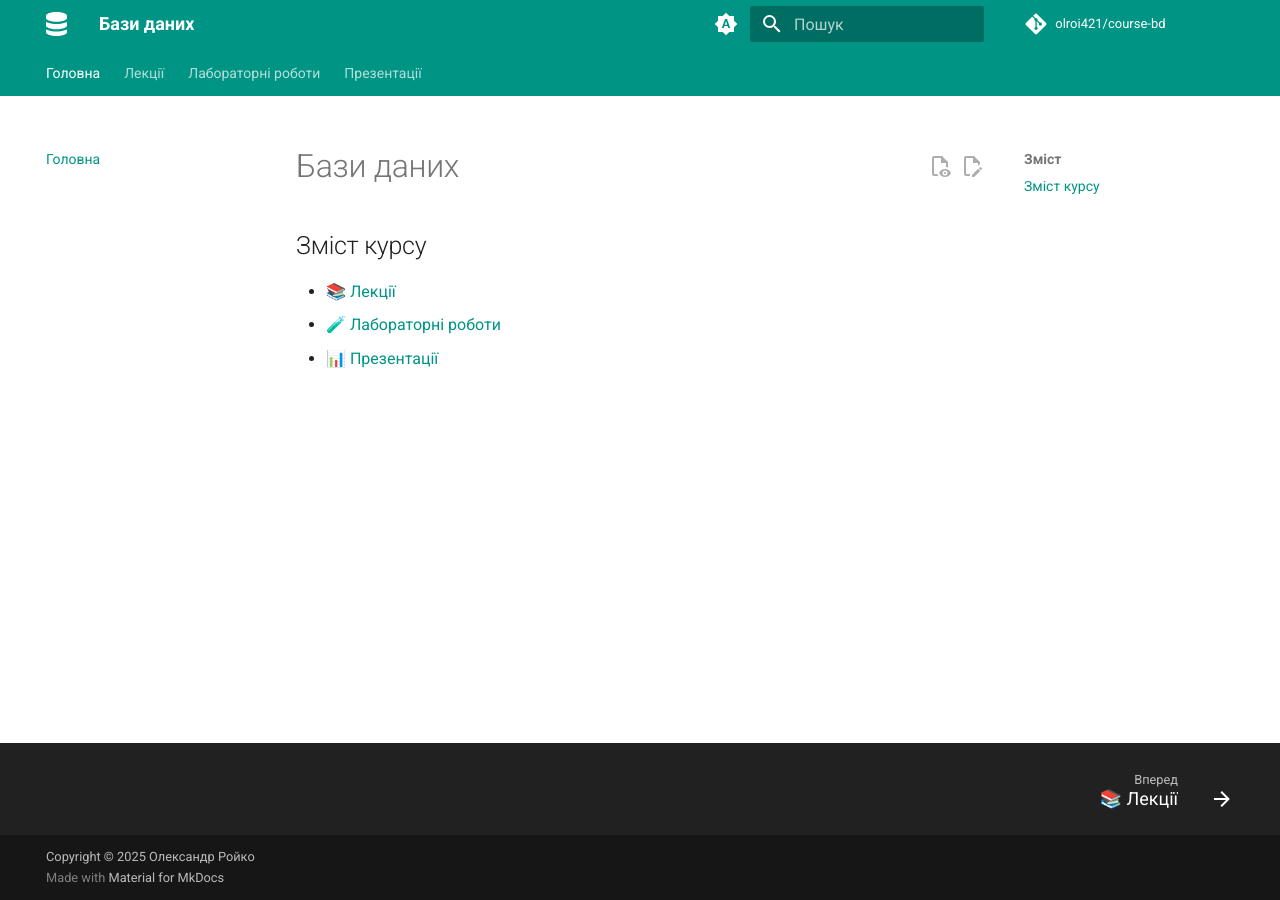
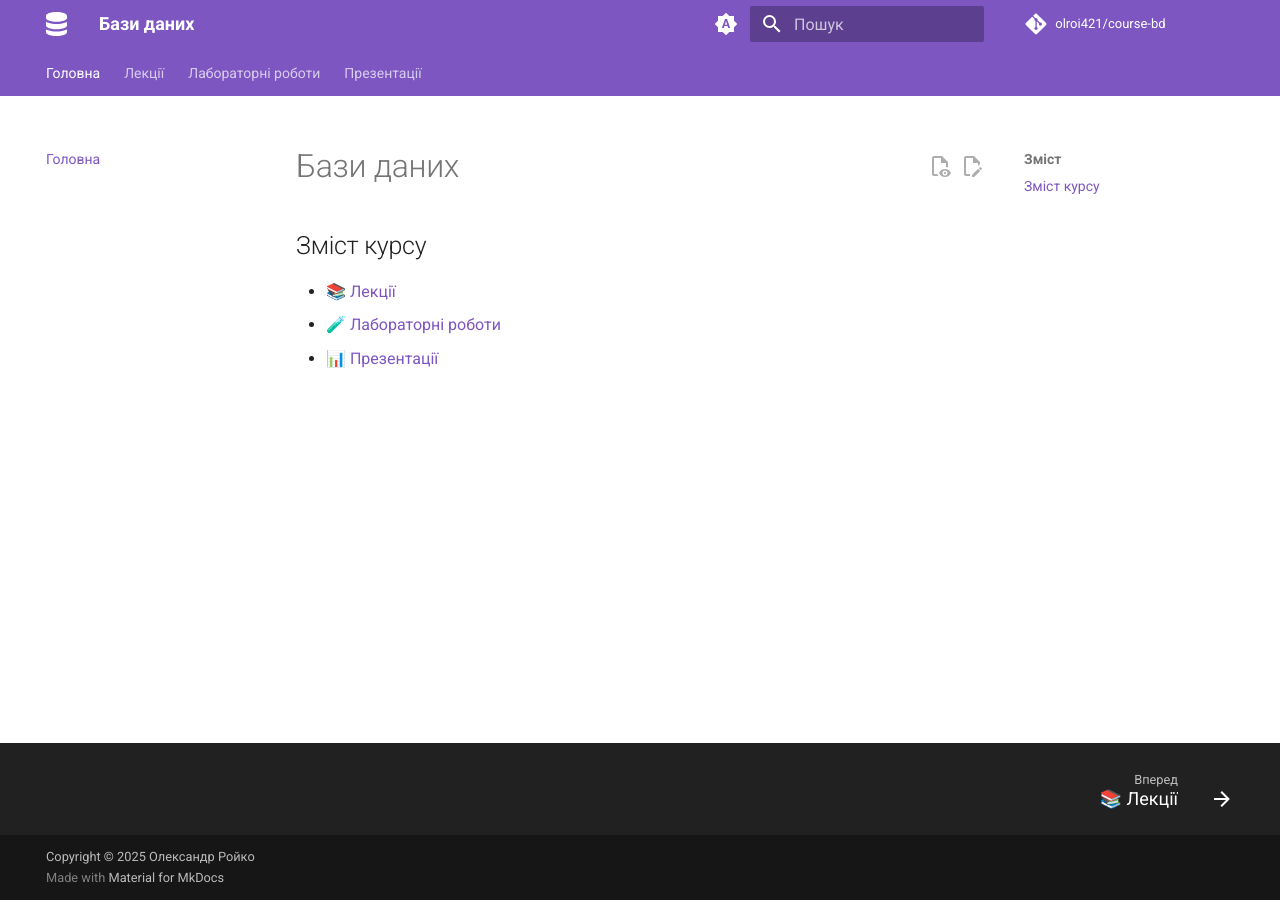
Before and after one commit to olroi421/course-bd, an MkDocs documentation site: the page built from docs/index.md, in a window 1280 px wide. Built offline with MkDocs 1.6.1 and Material for MkDocs 9.7.7, drawn with Linux system fonts in a browser that asks for light colours; comment, search, counter and statistics services are not loaded.

Commit message:
Update mkdocs.yml
Signed-off-by: olroi421 <ol.roiko@icloud.com>

```diff
--- a/mkdocs.yml
+++ b/mkdocs.yml
@@ -35,24 +35,24 @@ theme:
     # Автоматична тема (за замовчуванням)
     - media: "(prefers-color-scheme)"
       scheme: default
-      primary: teal
-      accent: teal
+      primary: deep purple
+      accent: deep purple
       toggle:
         icon: material/brightness-auto
         name: Перемкнути на світлу тему
     # Світла тема
     - media: "(prefers-color-scheme: light)"
       scheme: default
-      primary: teal
-      accent: teal
+      primary: deep purple
+      accent: deep purple
       toggle:
         icon: material/brightness-7
         name: Перемкнути на темну тему
     # Темна тема
     - media: "(prefers-color-scheme: dark)"
       scheme: slate
-      primary: teal
-      accent: teal
+      primary: deep purple
+      accent: deep purple
       toggle:
         icon: material/brightness-4
         name: Перемкнути на автоматичну тему
```
